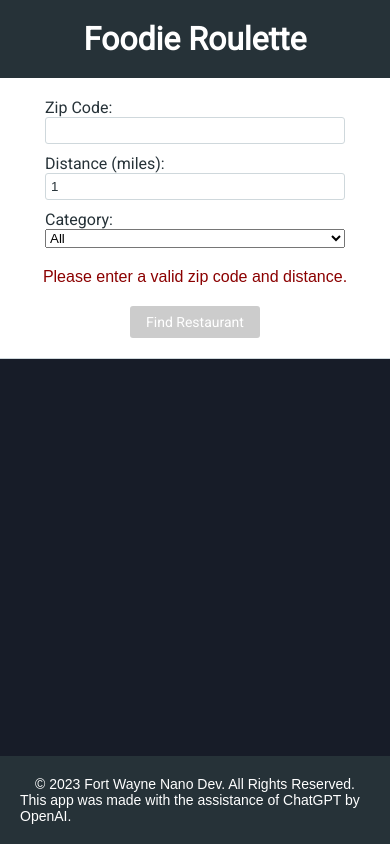
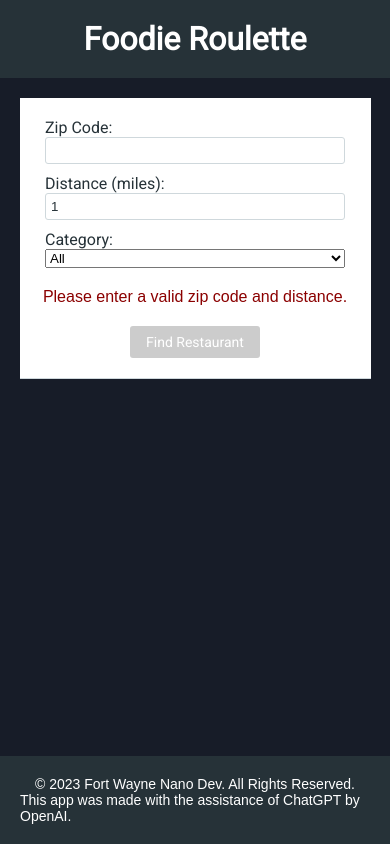
Before and after one commit to jrthartwig/random-restaurant-finder, a React (Create React App) app: page / in a window 390 px wide. Built offline with nearby package versions, Linux system fonts and the light colour scheme.

Commit message:
update mobile styles

```diff
--- a/src/App.css
+++ b/src/App.css
@@ -40,6 +40,7 @@ form {
   background-color: #ffffff;
   border-bottom: 1px solid #cfd8dc;
   color: #263238;
+  margin-top: 20px;
 }
 
 label {
@@ -129,3 +130,22 @@ footer {
 footer p {
   margin: 0;
 }
+
+/* Responsive styles */
+@media screen and (max-width: 767px) {
+  form {
+    width: 90%;
+    margin-left: auto;
+    margin-right: auto;
+  }
+
+  label {
+    width: 100%;
+  }
+
+  .restaurant-container {
+    width: 90%;
+    margin-left: auto;
+    margin-right: auto;
+  }
+}
```
